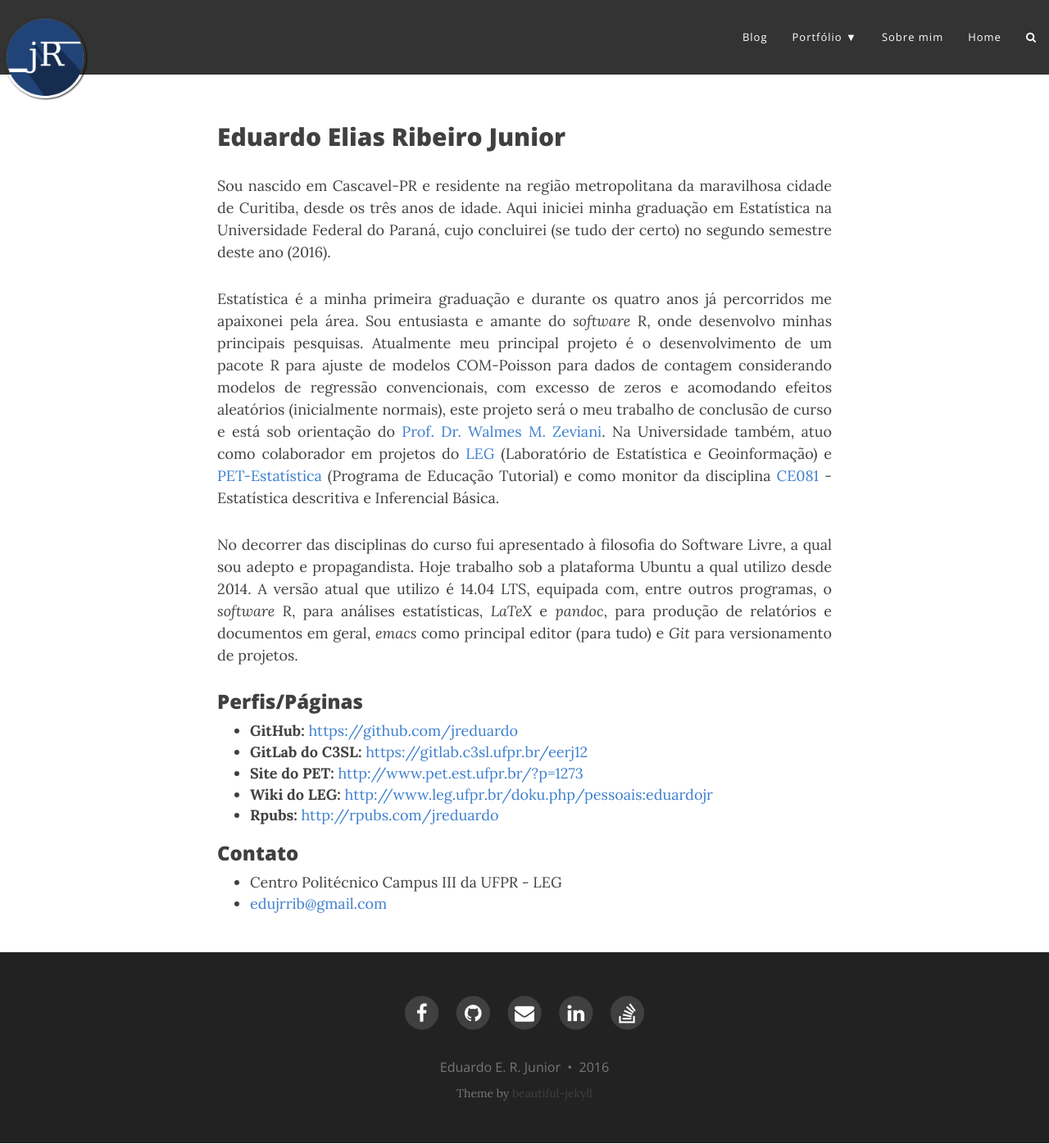
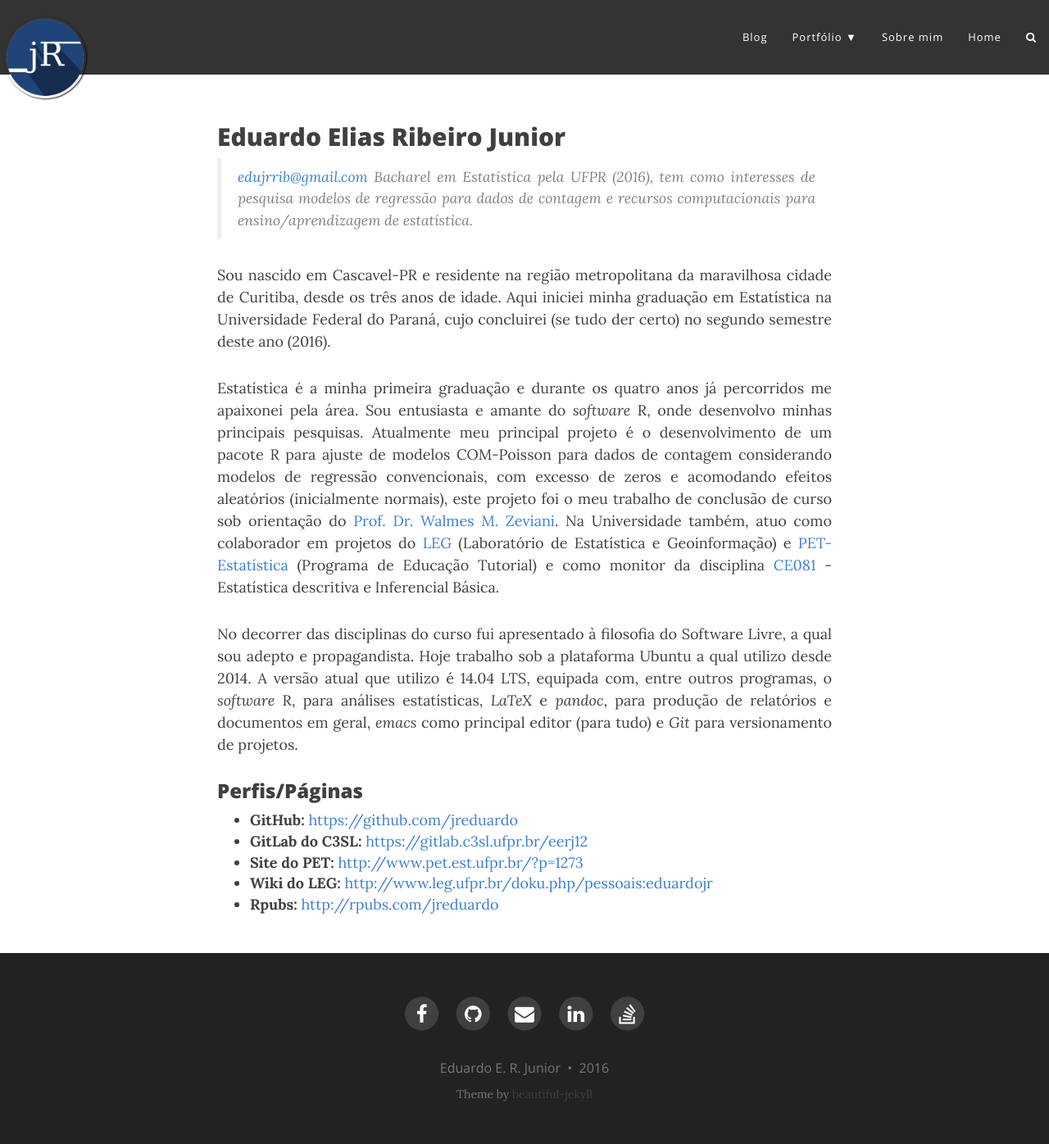
Before and after one commit to JrEduardo/JrEduardo.github.io, a Jekyll site: the page built from aboutme.md, in a window 1280 px wide and 1396 px high. Shown: the whole window at 82% size. Built offline with Jekyll 4.4.1, drawn with Linux system fonts in a browser that asks for light colours; nearby versions of some CDN libraries.

Commit message:
Atualiza páginas iniciais

```diff
--- a/aboutme.md
+++ b/aboutme.md
@@ -3,6 +3,11 @@ layout: page
 ---
 
 ## Eduardo Elias Ribeiro Junior ##
+
+> [edujrrib@gmail.com](mailto:edujrrib@gmail.com)
+> Bacharel em Estatística pela UFPR (2016), tem como interesses de
+  pesquisa modelos de regressão para dados de contagem e recursos
+  computacionais para ensino/aprendizagem de estatística.
 
 Sou nascido em Cascavel-PR e residente na região metropolitana da
 maravilhosa cidade de Curitiba, desde os três anos de idade. Aqui
@@ -16,8 +21,8 @@ _software_ R, onde desenvolvo minhas principais pesquisas. Atualmente
 meu principal projeto é o desenvolvimento de um pacote R para ajuste de
 modelos COM-Poisson para dados de contagem considerando modelos de
 regressão convencionais, com excesso de zeros e acomodando efeitos
-aleatórios (inicialmente normais), este projeto será o meu trabalho de
-conclusão de curso e está sob orientação do
+aleatórios (inicialmente normais), este projeto foi o meu trabalho de
+conclusão de curso sob orientação do
 [Prof. Dr. Walmes M. Zeviani](www.leg.ufpr.br/~walmes/). Na Universidade
 também, atuo como colaborador em projetos do [LEG](www.leg.ufpr.br/)
 (Laboratório de Estatística e Geoinformação) e
@@ -42,8 +47,3 @@ para versionamento de projetos.
 * **Wiki do LEG:**
   [http://www.leg.ufpr.br/doku.php/pessoais:eduardojr](http://www.leg.ufpr.br/doku.php/pessoais:eduardojr)
 * **Rpubs:** [http://rpubs.com/jreduardo](http://rpubs.com/jreduardo)
-
-### Contato ###
-
-* Centro Politécnico Campus III da UFPR - LEG
-* [edujrrib@gmail.com](mailto:edujrrib@gmail.com)
```
Also changed, not shown: index.md (+2 -4 lines).
